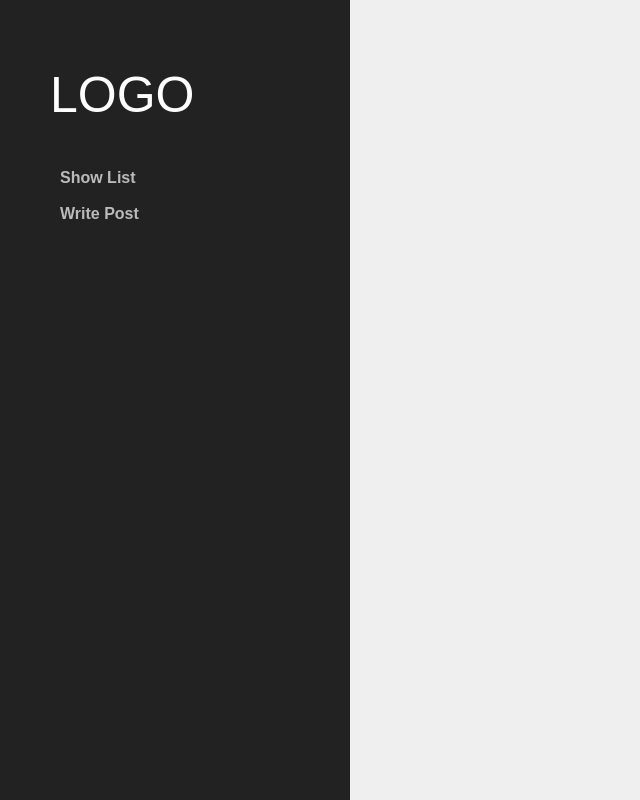
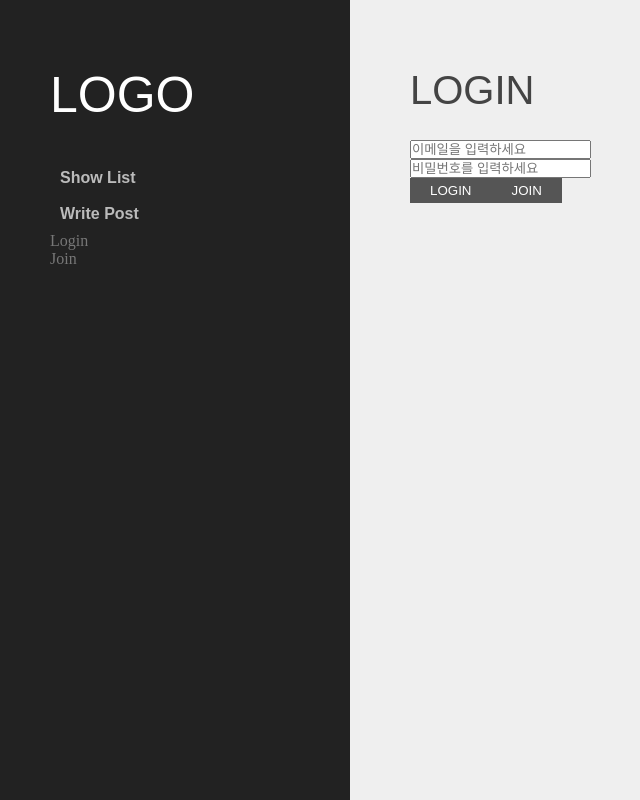
Before and after one commit to dkdkwl/react-node, a React (Create React App) app in the folder react/: page /login in a window 1280 px wide. Shown: the whole page, without its empty margins (0-640 px from the left). Built offline with nearby package versions, Linux system fonts and the light colour scheme.

Commit message:
로그인, 회원가입 컴포넌트 추가

```diff
--- a/react/src/App.js
+++ b/react/src/App.js
@@ -7,6 +7,8 @@ import List from './Community/List';
 import Create from './Community/Create';
 import Detail from './Community/Detail';
 import Edit from './Community/Edit';
+import Login from './User/Login';
+import Join from './User/Join';
 
 function App() {
 	return (
@@ -19,6 +21,9 @@ function App() {
 				<Route path='/create' element={<Create />} />
 				<Route path='/detail/:num' element={<Detail />} />
 				<Route path='/edit/:num' element={<Edit />} />
+
+				<Route path='/login' element={<Login />} />
+				<Route path='/join' element={<Join />} />
 			</Routes>
 		</>
 	);
--- a/react/src/Common/Header.js
+++ b/react/src/Common/Header.js
@@ -47,6 +47,15 @@ function Header() {
 					<NavLink to='/create'>Write Post</NavLink>
 				</li>
 			</Gnb>
+
+			<ul className='util'>
+				<li>
+					<NavLink to='/login'>Login</NavLink>
+				</li>
+				<li>
+					<NavLink to='/join'>Join</NavLink>
+				</li>
+			</ul>
 		</HeaderWrapper>
 	);
 }
--- /dev/null
+++ b/react/src/User/Join.js
@@ -0,0 +1,7 @@
+import Layout from '../Common/Layout';
+
+function Join() {
+	return <Layout name={'JOIN'}>Join</Layout>;
+}
+
+export default Join;
--- /dev/null
+++ b/react/src/User/Login.js
@@ -0,0 +1,32 @@
+import { useState } from 'react';
+import { useNavigate } from 'react-router-dom';
+import Layout from '../Common/Layout';
+
+function Login() {
+	const navigate = useNavigate();
+	const [Email, setEmail] = useState('');
+	const [Pw, setPw] = useState('');
+
+	return (
+		<Layout name='LOGIN'>
+			<input
+				type='email'
+				value={Email}
+				placeholder='이메일을 입력하세요'
+				onChange={(e) => setEmail(e.target.value)}
+			/>
+			<br />
+			<input
+				type='password'
+				value={Pw}
+				placeholder='비밀번호를 입력하세요'
+				onChange={(e) => setPw(e.target.value)}
+			/>
+			<br />
+			<button>LOGIN</button>
+			<button onClick={() => navigate('/join')}>JOIN</button>
+		</Layout>
+	);
+}
+
+export default Login;
```
Also changed, not shown: 1 other file (tests, documents, lock files or other folders).
